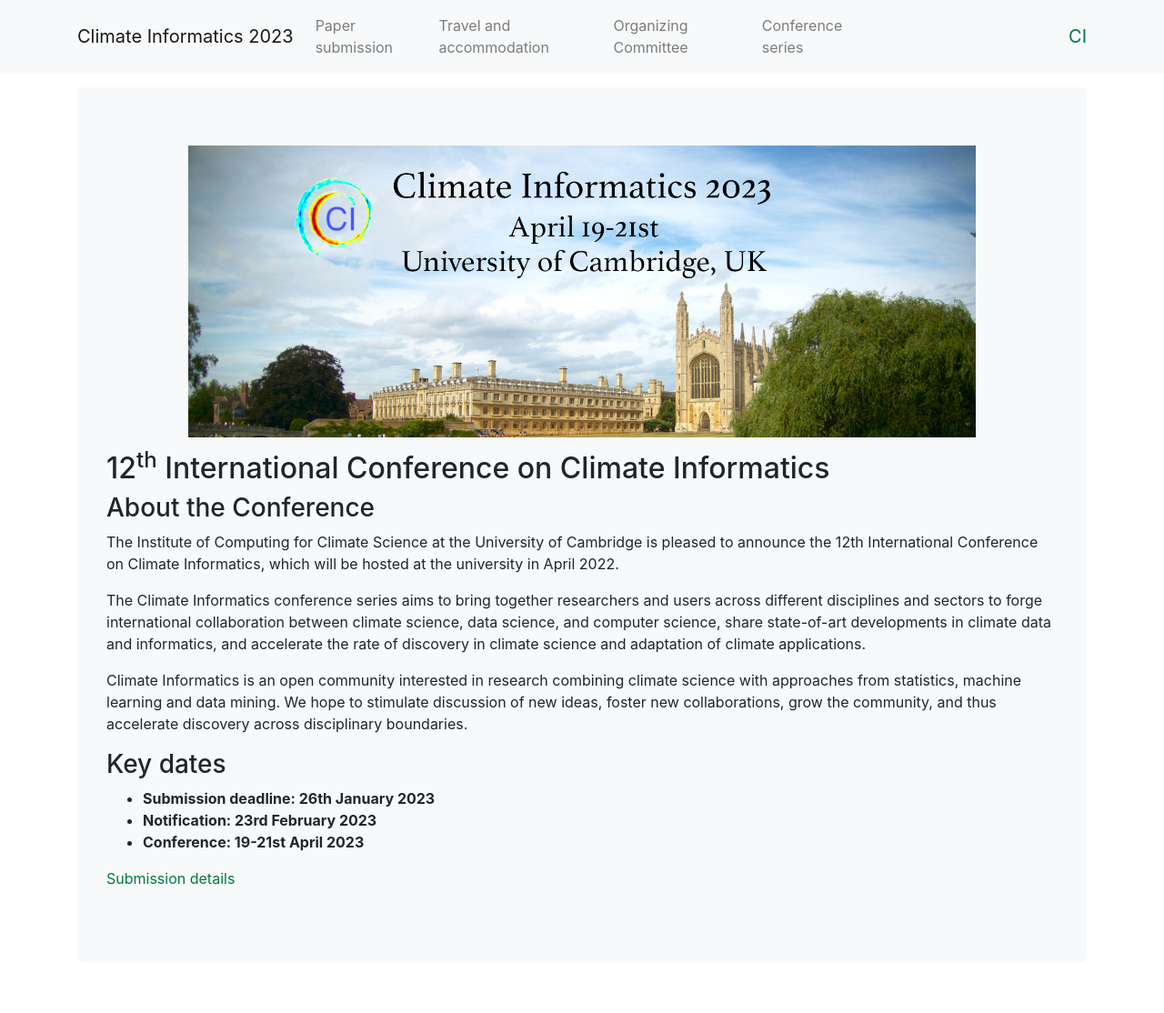
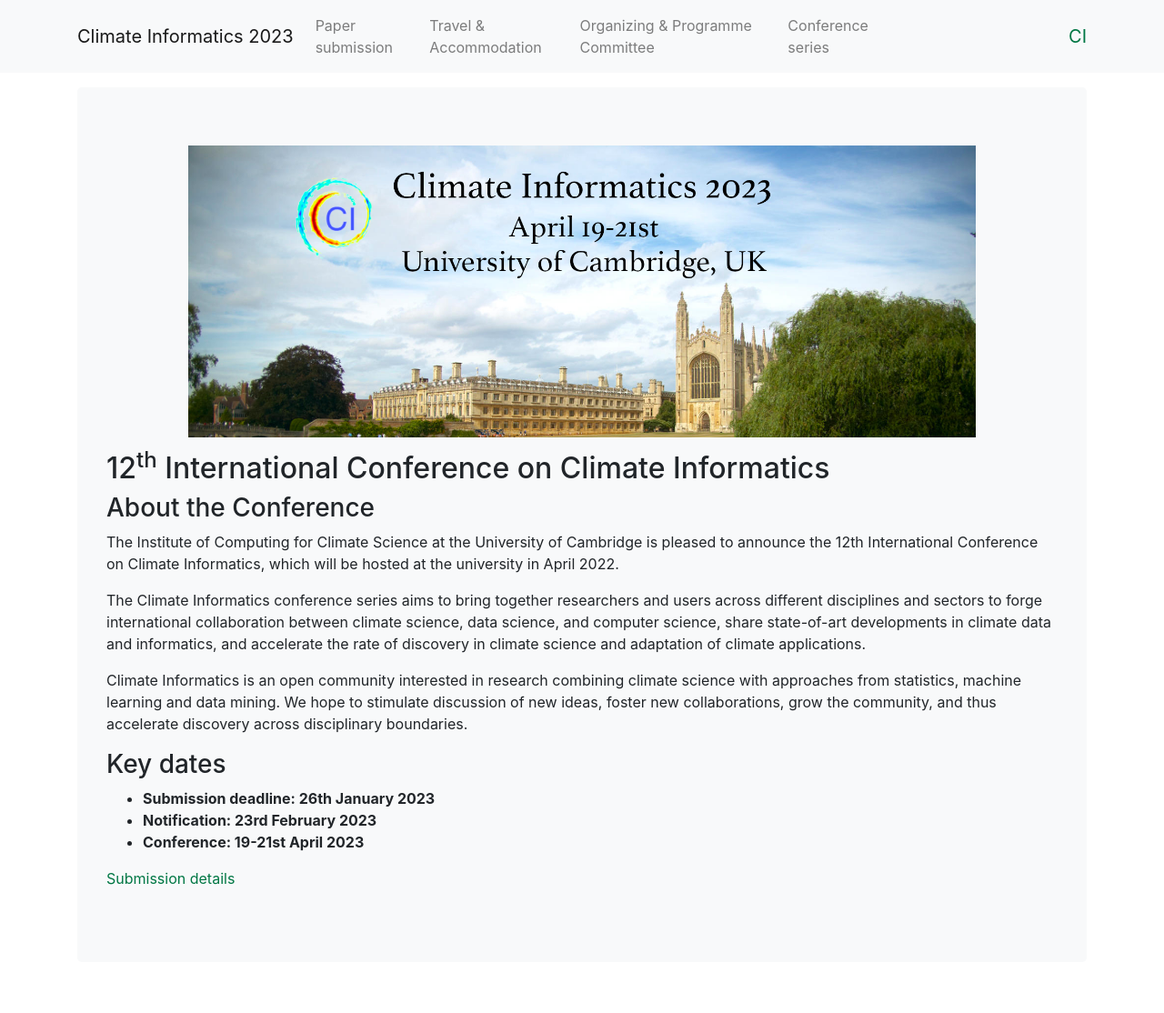
Before and after one commit to DigitaleGesellschaft/jekyll-theme-conference, a Jekyll site: the page built from index.md, in a window 1280 px wide. Shown: the whole page at 91% size. Built offline with Jekyll 4.4.1, drawn with Linux system fonts in a browser that asks for light colours.

Commit message:
Update _config.yml

```diff
--- a/_config.yml
+++ b/_config.yml
@@ -64,11 +64,11 @@
         relative_url: /submission
       - live:true
 
-      - name: "Travel and accommodation"
+      - name: "Travel & Accommodation"
         relative_url: /travel
       - live:true
 
-      - name : "Organizing Committee"
+      - name : "Organizing & Programme Committee"
         relative_url: /committee
       - live:true
 
```
